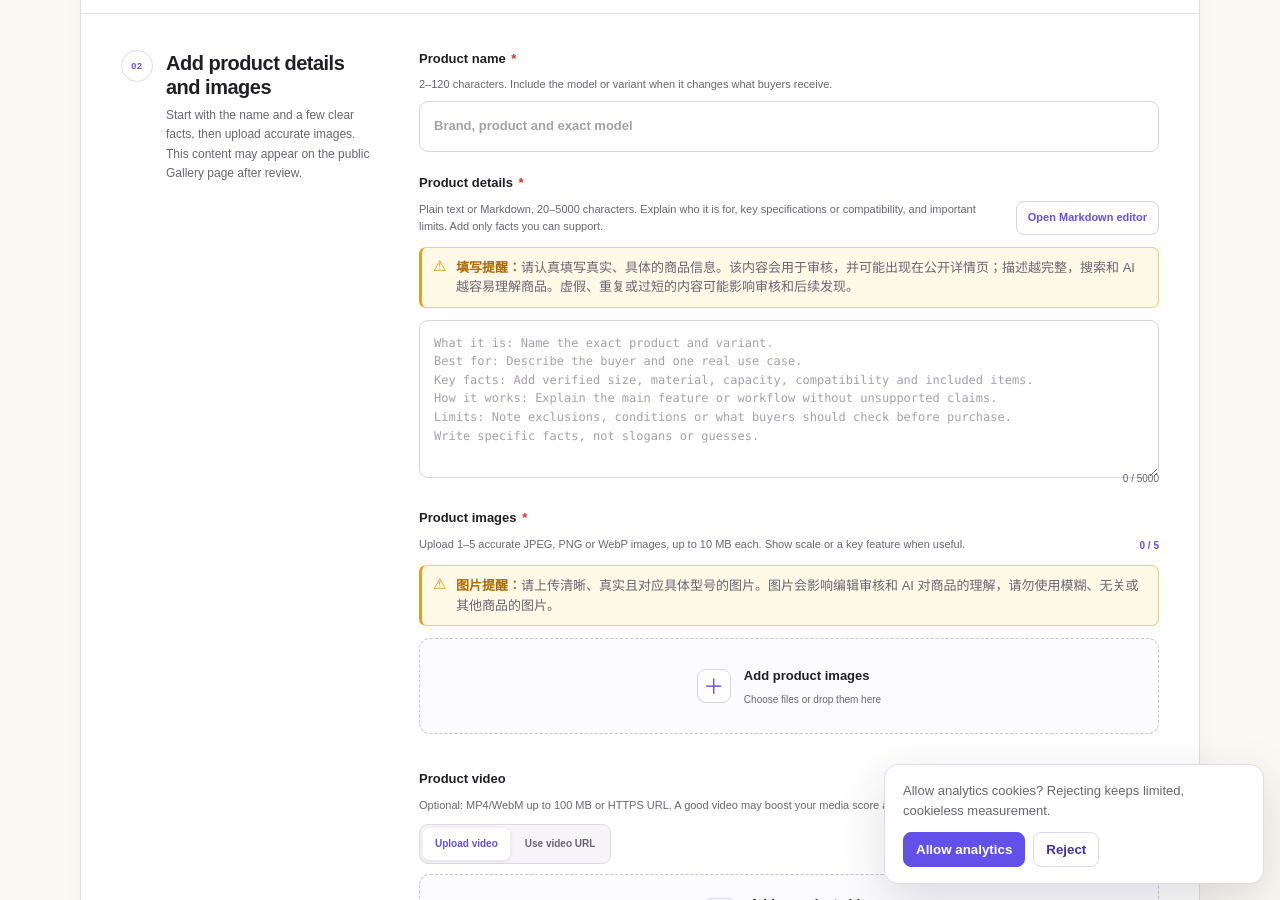
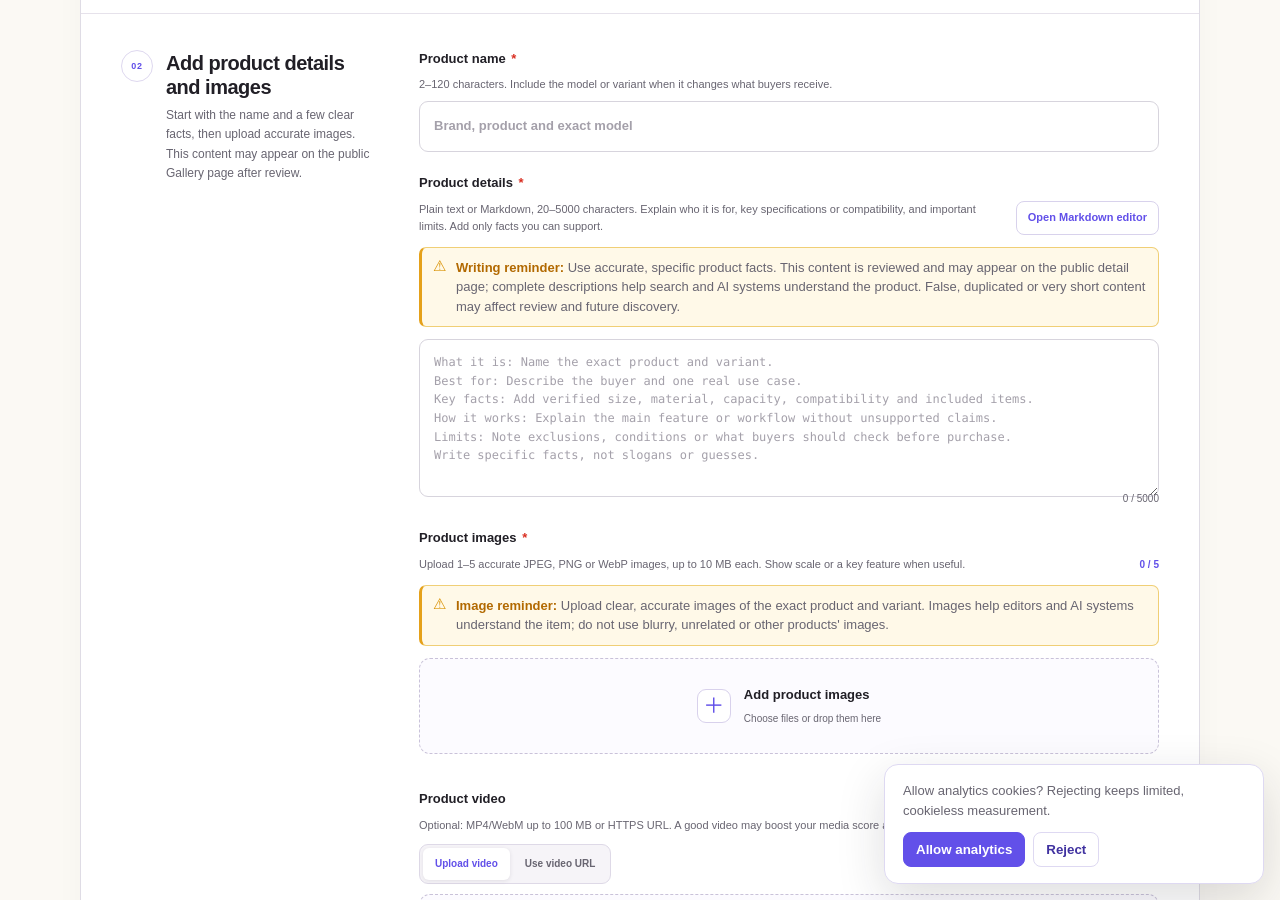
Before and after one commit to nexscope-ai/ecommerce-ai-tools, a Jekyll site: the page built from docs/product-showcase/submit/index.md, in a window 1280 px wide and 900 px high, scrolled down 2151 px. Built offline with Jekyll 4.4.1, drawn with Linux system fonts in a browser that asks for light colours; nearby versions of some CDN libraries.

Commit message:
content: keep submission warnings in English

```diff
--- a/docs/product-showcase/submit/index.md
+++ b/docs/product-showcase/submit/index.md
@@ -117,14 +117,14 @@ image_caption: Submit product details for free review and a possible public AI-d
               <div><strong id="product-details-label">Product details <span class="required-mark" aria-label="required">*</span></strong><span>Plain text or Markdown, 20–5000 characters. Explain who it is for, key specifications or compatibility, and important limits. Add only facts you can support.</span></div>
               <button class="markdown-editor-open" type="button" data-open-markdown>Open Markdown editor</button>
             </div>
-            <p class="showcase-field-warning" role="note"><strong>填写提醒：</strong>请认真填写真实、具体的商品信息。该内容会用于审核，并可能出现在公开详情页；描述越完整，搜索和 AI 越容易理解商品。虚假、重复或过短的内容可能影响审核和后续发现。</p>
+            <p class="showcase-field-warning" role="note"><strong>Writing reminder:</strong> Use accurate, specific product facts. This content is reviewed and may appear on the public detail page; complete descriptions help search and AI systems understand the product. False, duplicated or very short content may affect review and future discovery.</p>
             <textarea name="productDetails" minlength="20" maxlength="5000" rows="7" required aria-labelledby="product-details-label" placeholder="What it is: Name the exact product and variant.&#10;Best for: Describe the buyer and one real use case.&#10;Key facts: Add verified size, material, capacity, compatibility and included items.&#10;How it works: Explain the main feature or workflow without unsupported claims.&#10;Limits: Note exclusions, conditions or what buyers should check before purchase.&#10;Write specific facts, not slogans or guesses."></textarea>
             <small class="field-error" id="productDetails-error" data-error-for="productDetails" role="alert" hidden></small>
             <small class="character-count" data-count="productDetails">0 / 5000</small>
           </div>
           <div class="media-field" data-media-upload="IMAGE" data-max-files="5" data-max-bytes="10485760">
             <div class="media-field-header"><div><strong>Product images <span class="required-mark" aria-label="required">*</span></strong><span>Upload 1–5 accurate JPEG, PNG or WebP images, up to 10 MB each. Show scale or a key feature when useful.</span></div><span class="media-limit">0 / 5</span></div>
-            <p class="showcase-field-warning" role="note"><strong>图片提醒：</strong>请上传清晰、真实且对应具体型号的图片。图片会影响编辑审核和 AI 对商品的理解，请勿使用模糊、无关或其他商品的图片。</p>
+            <p class="showcase-field-warning" role="note"><strong>Image reminder:</strong> Upload clear, accurate images of the exact product and variant. Images help editors and AI systems understand the item; do not use blurry, unrelated or other products' images.</p>
             <input type="hidden" name="imageUploadKeys" value="[]">
             <input class="media-file-input" data-media-input type="file" accept="image/jpeg,image/png,image/webp" multiple>
             <button class="media-dropzone" type="button" data-media-choose><span class="media-dropzone-icon" aria-hidden="true">＋</span><span><strong>Add product images</strong><small>Choose files or drop them here</small></span></button>
```
